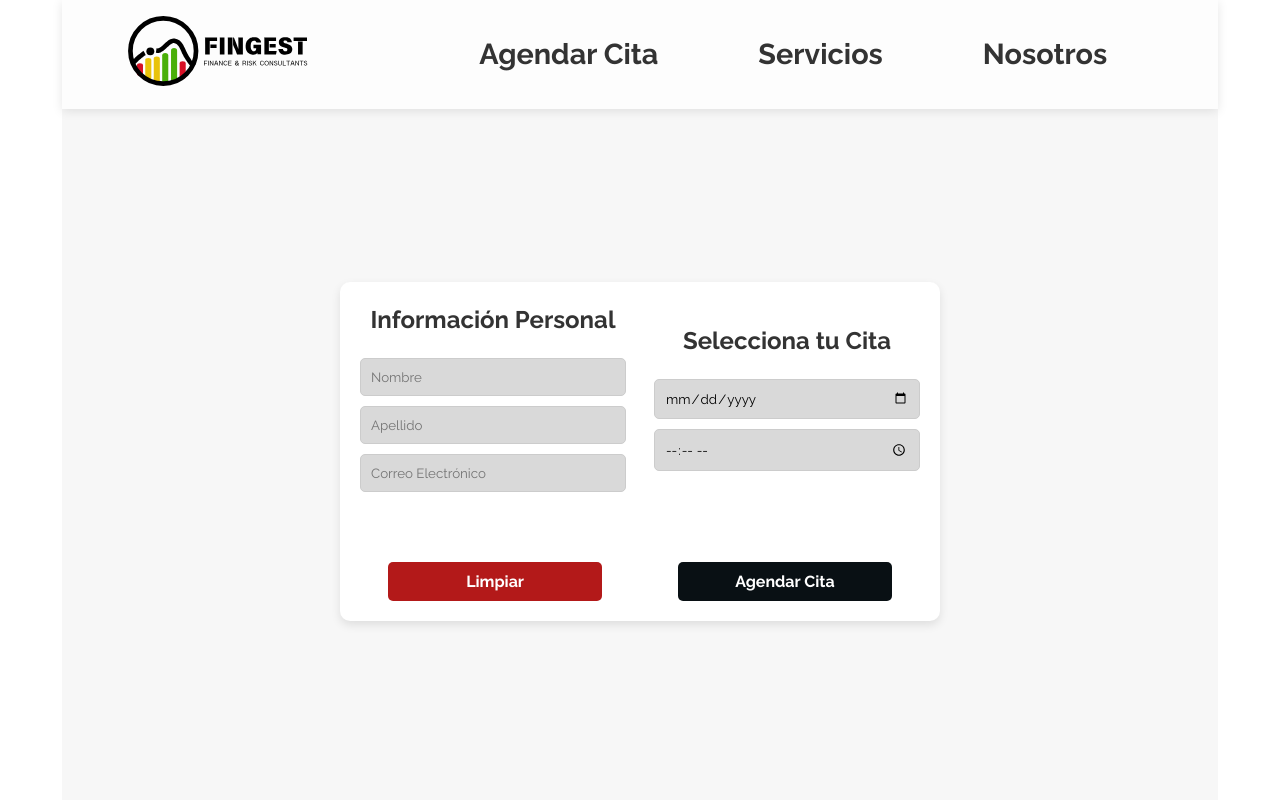
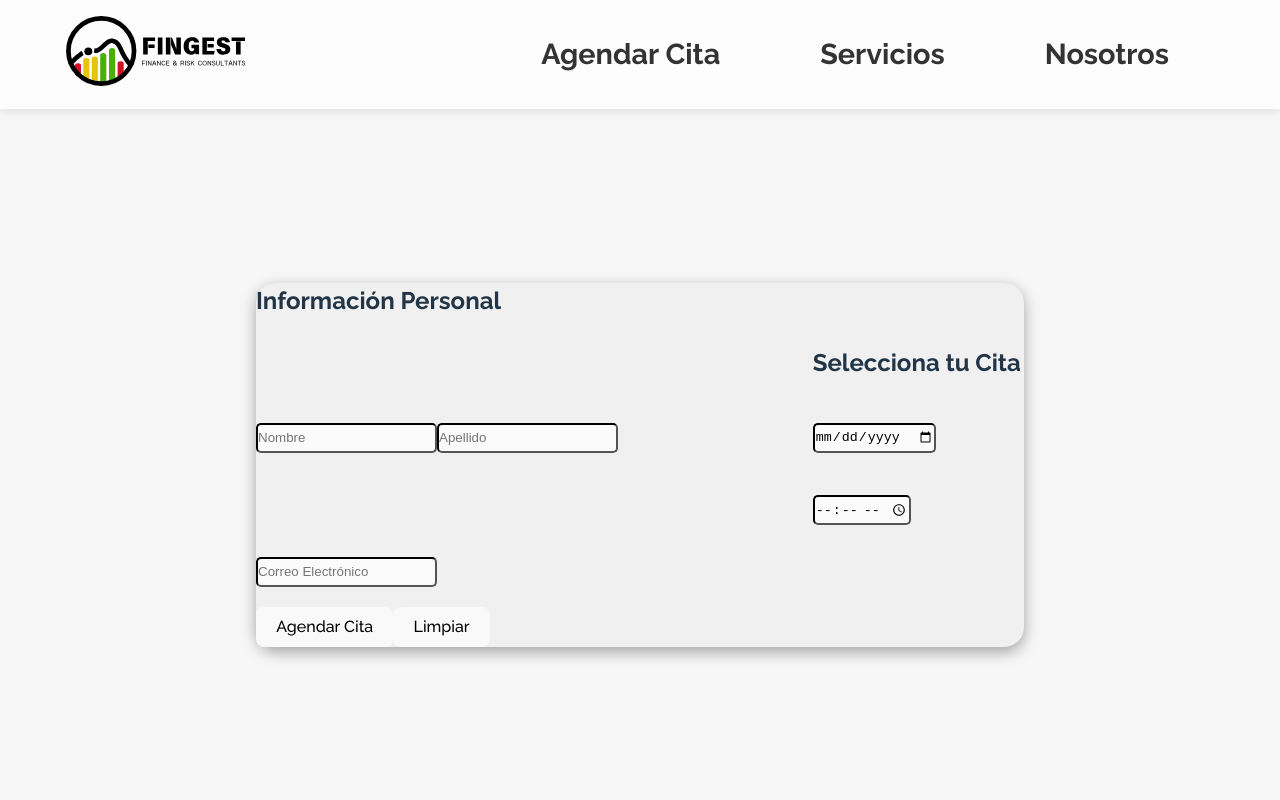
Before and after one commit to LeonardoPerozo12/FingestLandingPage, a React (Vite) app in the folder FrontEnd/FingestLandingPage/: page /agendar-cita in a window 1280 px wide. Shown: the top 800 px of the page. Built offline with nearby package versions, Linux system fonts and the light colour scheme.

Commit message:
de verdad que ya yo ni se que ta pasando

```diff
--- a/FrontEnd/FingestLandingPage/css/agendarCita.css
+++ b/FrontEnd/FingestLandingPage/css/agendarCita.css
@@ -24,88 +24,29 @@ body{
     align-items: center;
 }
 
-
-.inputsContainer,
-.CalendarContainer {
-    flex: 1; /* Hace que ambas secciones tengan tamaños iguales */
+.formContainer{
+    flex-direction: row ;
+    margin-top: 5vh;
+    margin-left: 15%;
+    margin-right: 15%;
+    background-color: #f0f0f0;
+    width: 60%;
+    height: 80%;
+    border-radius: 20px;
+    box-shadow: rgba(0, 0, 0, 0.35) 0px 5px 15px;
 }
 
-.buttonSection {
-    display: flex;
-    flex-direction: column;
-    justify-content: center; /* Centra el botón horizontalmente */
-    margin-top: 20px; /* Espaciado superior opcional */
+.input{
+
+    margin-top: 20%;
+    height: 30px;
+    background-color: #fbfbfb;
+    border-width: 2px;
+    border-radius: 5px;
+    border-color: black;
+    color: #000;
 }
 
-
-.formContainer {
-    background: #fff;
-    padding: 20px;
-    border-radius: 10px;
-    box-shadow: 0 4px 10px rgba(0, 0, 0, 0.1);
-    max-width: 600px;
+#root {
     width: 100%;
 }
-
-.form h2 {
-    margin-bottom: 20px;
-    font-family: 'Raleway', sans-serif;
-    color: #333;
-    text-align: center;
-}
-
-.inputsContainer,
-.CalendarContainer {
-    margin-bottom: 20px;
-}
-
-.input {
-    color: #000 ;
-    width: 100%;
-    padding: 10px;
-    background-color: #D9D9D9;
-    margin-bottom: 10px;
-    border: 1px solid #ccc;
-    border-radius: 5px;
-    font-family: 'Raleway', sans-serif;
-}
-
-.buttonSection{
-    display: flex;
-    flex-direction: row-reverse;
-    margin-left: 5%;
-    margin-right: 5%;
-
-    gap: 15%;
-}
-.submitButton {
-    width: 50%;
-    padding: 10px;
-    background-color: #091014;
-    color: #fff;
-    border: none;
-    border-radius: 5px;
-    font-family: 'Raleway', sans-serif;
-    font-weight: bold;
-    cursor: pointer;
-    transition: background-color 0.3s;
-}
-.clearButton {
-    width: 50%;
-    padding: 10px;
-    background-color: #b31919;
-    color: #fff;
-    border: none;
-    border-radius: 5px;
-    font-family: 'Raleway', sans-serif;
-    font-weight: bold;
-    cursor: pointer;
-    transition: background-color 0.3s;
-}
-.clearButton:hover {
-    background-color: #8d1515;
-}
-
-.submitButton:hover {
-    background-color: #0d2a43;
-}
--- a/FrontEnd/FingestLandingPage/css/carousel.css
+++ b/FrontEnd/FingestLandingPage/css/carousel.css
@@ -13,7 +13,6 @@
     flex-wrap: nowrap;
     gap: 15px; /* Reducción del espacio entre tarjetas */
     transition: transform 0.5s ease-in-out;
-    will-change: transform;
 }
 
 /* Elemento individual del carrusel */
--- a/FrontEnd/FingestLandingPage/css/footer.css
+++ b/FrontEnd/FingestLandingPage/css/footer.css
@@ -56,12 +56,21 @@
 
 /* Media query para pantallas más pequeñas */
 @media (max-width: 768px) {
-    .footer-link {
-        font-size: 1rem;
-    }
+    .footer-content {
+        flex-direction: column; /* Cambiar a columna en pantallas pequeñas */
+        align-items: center; /* Centrar los elementos verticalmente */
     }
 
-    @media (max-width: 500px) {
+    .footer-links {
+        flex-direction: column; /* Enlaces en columna */
+        gap: 20px; /* Menor separación entre los enlaces */
+    }
+
+    .footer-logo {
+        margin-left: 0; /* Eliminar margen en pantallas pequeñas */
+        margin-bottom: 10px; /* Añadir espacio debajo del logo */
+    }
+
     .footer-link {
         font-size: 1rem; /* Ajustar tamaño de fuente en pantallas pequeñas */
     }
--- a/FrontEnd/FingestLandingPage/css/home.css
+++ b/FrontEnd/FingestLandingPage/css/home.css
@@ -41,3 +41,18 @@
 .HomeTitle2 {
     margin-top: 2%; /* Menor espacio entre títulos */
 }
+
+/* Ajustes responsivos */
+@media (max-width: 768px) {
+    .Background-Image-Home {
+        height: 90vh; /* Reduce altura en pantallas pequeñas */
+    }
+
+    .HomeTitle, .HomeTitle2 {
+        font-size: clamp(1.5rem, 4vw, 3rem); /* Ajusta fuente */
+    }
+
+    .HomeTitle {
+        margin-top: 15%;
+    }
+}
--- a/FrontEnd/FingestLandingPage/css/nosotros.css
+++ b/FrontEnd/FingestLandingPage/css/nosotros.css
@@ -25,7 +25,6 @@
     display: flex;
     align-items: center;
     justify-content: center;
-    text-align: center;
 }
 
 #NosotrosContent {
@@ -45,8 +44,7 @@
     gap: 3rem; /* Increase spacing for larger screens */
     margin-top: 1rem;
     margin-bottom: 5rem;
-    width: 100%;
-    flex-wrap: wrap;
+    width: 80%;
 }
 
 .counter-container {
@@ -86,7 +84,29 @@
     align-items: center;
     justify-content: center;
     border: 2px dashed #ccc;
-    width: auto;
-    height: auto;
+    width: 90%; /* Ajustado para pantallas más pequeñas */
+    height: auto; /* Ajuste automático de la altura */
     color: #ccc;
 }
+
+/* Media query para pantallas más pequeñas */
+@media (max-width: 768px) {
+    #NosotrosContent {
+        font-size: 1.8rem; /* Reducir tamaño de fuente en pantallas más pequeñas */
+        margin: 2rem 5vw 4rem 5vw; /* Márgenes más pequeños con vw */
+    }
+
+    .counter-section {
+        flex-direction: column;
+        width: 100%; /* Asegura que los contadores se ajusten en pantallas pequeñas */
+    }
+
+    .counter-value {
+        font-size: 5vw; /* Aumenta la adaptación en pantallas más pequeñas */
+    }
+
+    .image-container {
+        width: 90%; /* Ajustar el tamaño para pantallas más pequeñas */
+        height: auto; /* Ajustar altura automáticamente */
+    }
+}
--- a/FrontEnd/FingestLandingPage/src/components/Carousel.jsx
+++ b/FrontEnd/FingestLandingPage/src/components/Carousel.jsx
@@ -32,7 +32,7 @@ const Carousel = () => {
                         carousel.scrollLeft = 0; // Reinicia el scroll
                     }
                 }
-            }, 24);
+            }, 24); // Aproximadamente 60fps
         };
 
         if (!isPaused) {
```
